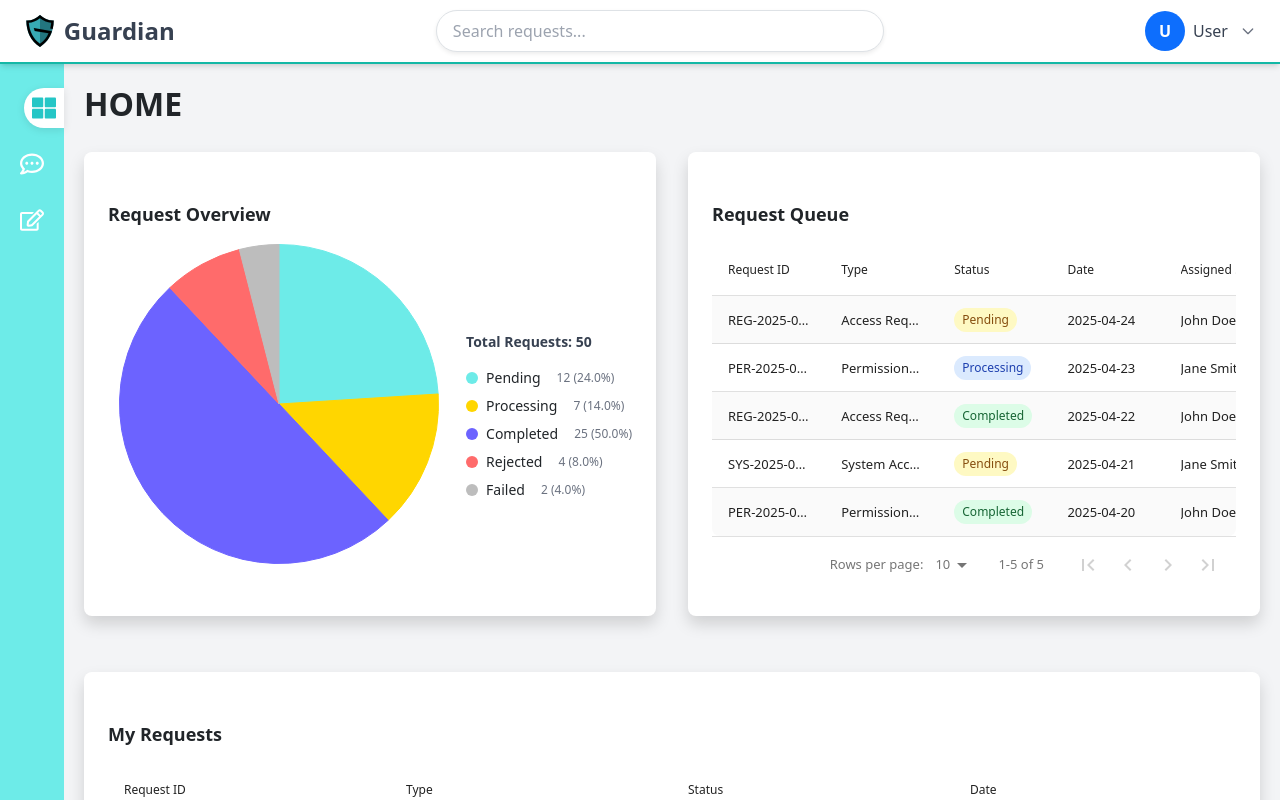
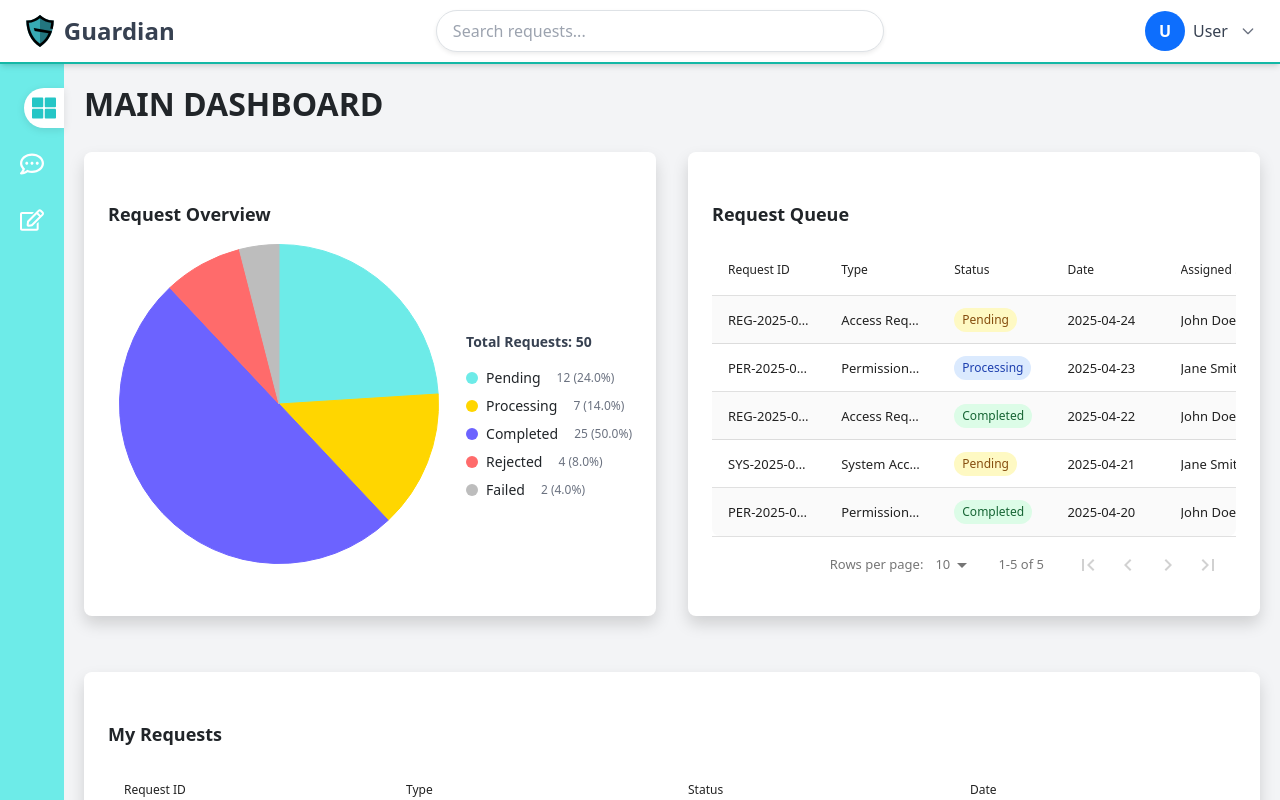
Before and after one commit to ErnestPenaJr/Guardian, a React (Vite) app: page /home in a window 1280 px wide. Built offline with nearby package versions, Linux system fonts and the light colour scheme; no server answers; what ag-grid-community would draw is missing.

Commit message:
change main dashboard title

```diff
--- a/src/pages/Home.tsx
+++ b/src/pages/Home.tsx
@@ -497,7 +497,7 @@ function Home() {
         {selectedSection === 'dashboard' ? (
           // Default Dashboard Overview (original content)
           <div className="container">
-            <h1 className="text-2xl font-bold uppercase fs-2 mb-8">Home</h1>
+            <h1 className="text-2xl font-bold uppercase fs-2 mb-8">Main Dashboard</h1>
             <div className="grid grid-cols-1 md:grid-cols-2 gap-6 md:gap-8 gap-y-10 md:gap-y-14 w-full">
               {/* Request Overview Card */}
               <section className={`${theme === 'dark' ? 'bg-gray-800 text-white' : 'bg-white'} rounded-lg shadow p-4 md:p-6 w-full`}>
```
